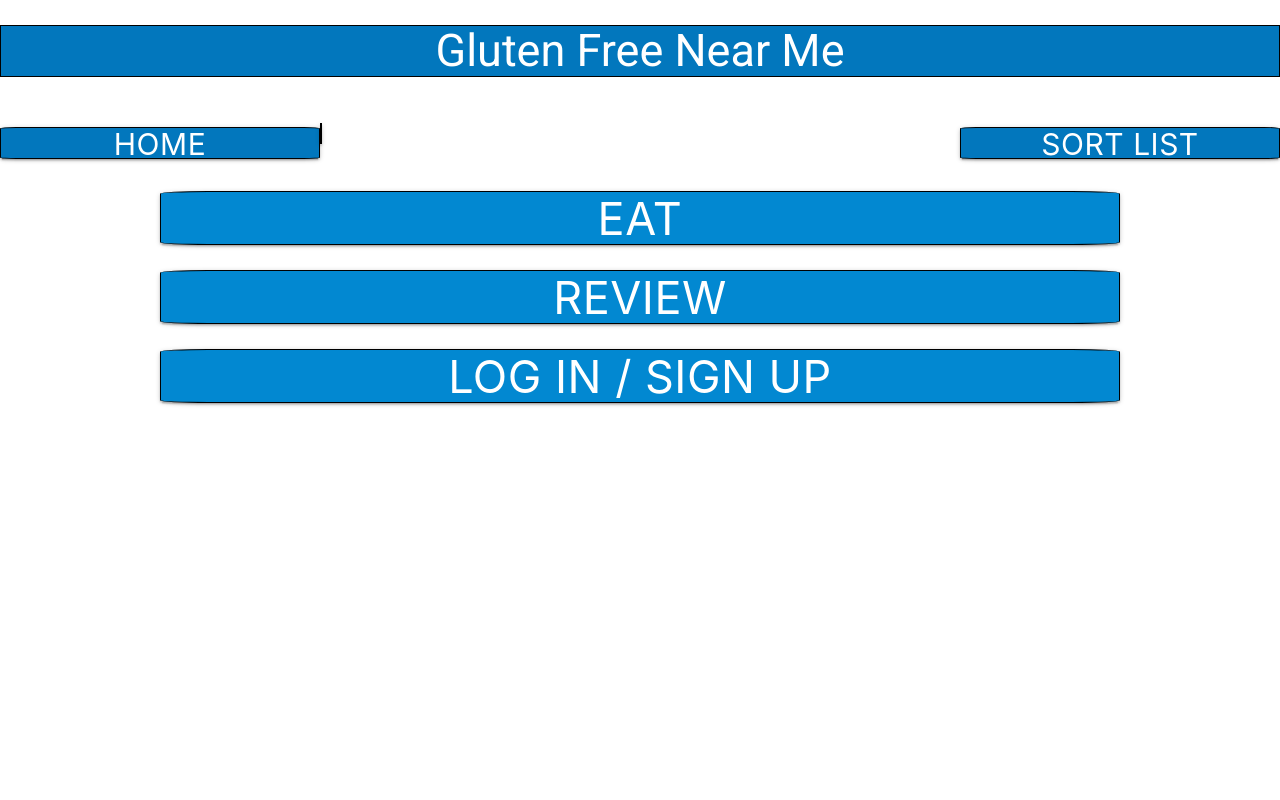
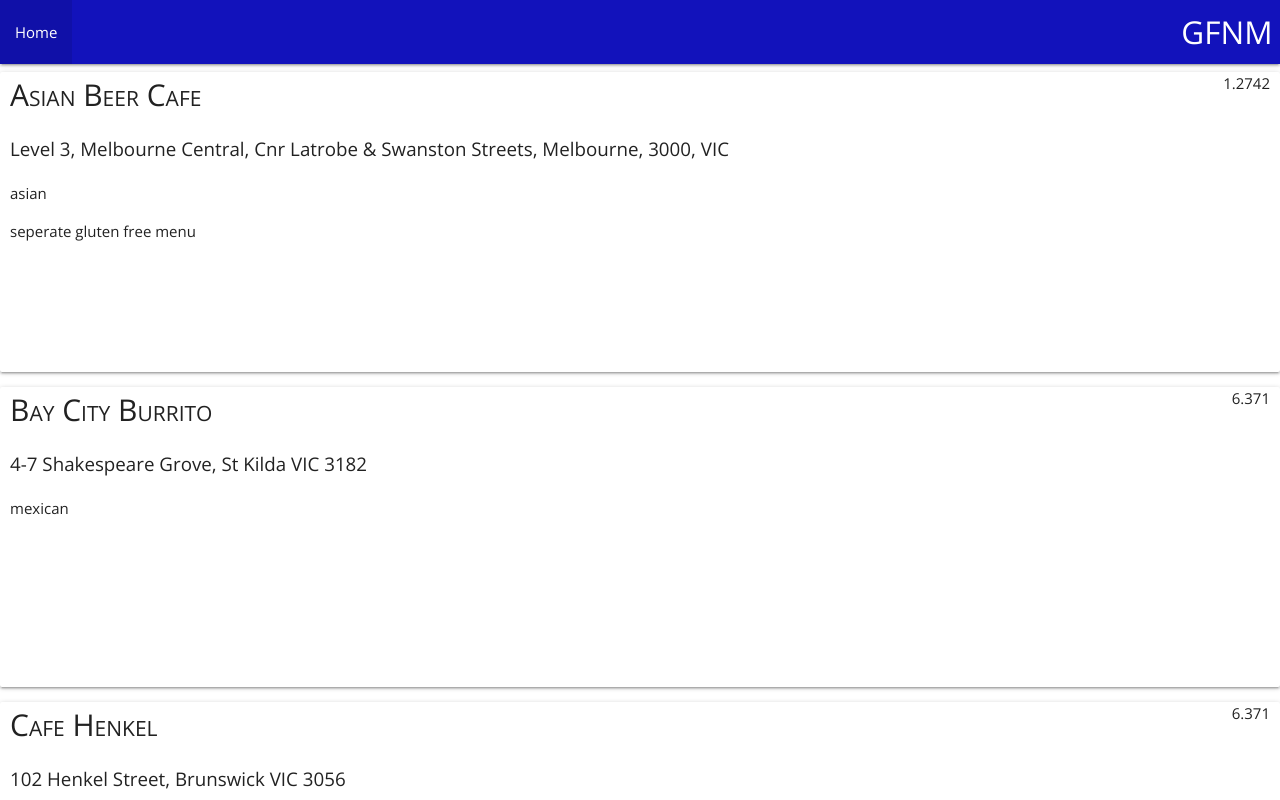
Before and after one commit to writerdean/gluten_free_near_me, a React (Create React App) app: page / in a window 1280 px wide. Shown: the top 800 px of the page. Built offline with nearby package versions, Linux system fonts and the light colour scheme; no server answers.

Commit message:
styling and new landing page

```diff
--- a/src/App.css
+++ b/src/App.css
@@ -2,7 +2,7 @@
 
 /* font-family: 'Open Sans', sans-serif;
 font-family: 'Roboto', sans-serif; */
-/
+
 body {
   font-family: 'Open Sans', sans-serif;
 }
@@ -11,41 +11,30 @@
   font-family: 'Roboto', sans-serif;
 }
 
-.list-view {
-  font-size: 2rem;
-  color: white;
+
+nav {
+  position: -webkit-sticky;
+  position: sticky;
+  top: 0;
+  background-color: rgb(18, 18, 187);
 }
 
-nav {
-  display: inline;
-  font-size: 1rem;
+.card {
+  padding: 0 10px;
 }
 
-.title {
-  color: white;
-  margin: 25px 0 25px 0;
-  text-align: center;
-  font-size: 3rem;
+.restaurant-name {
+  display: inline;
+  font-size: 2rem;
+  font-variant: small-caps;
 }
 
-.btn-small {
-  border-radius: 5%;
-  width: 25%;
-  margin: 25px auto;
-  display: block;
-  text-align: center;
-  font-size: 2rem;
+.restaurant-address {
+  font-size: 1.25rem;
 }
 
-.btn-large {
-  border-radius: 5%;
-  width: 75%;
-  margin: 25px auto;
-  display: block;
-  text-align: center;
-  font-size: 3rem;
+.comments {
+  color: grey;
+  font-size: .75rem;
+
 }
-
-.light-blue {
-  border: 1px solid black;
-}
--- a/src/App.js
+++ b/src/App.js
@@ -1,31 +1,29 @@
 import React, { Component } from 'react';
 import './reset.css';
 import './App.css';
-import Home from './Home'
+// import Home from './Home'
 import Eat from './Eat'
 import Restaurant from './Restaurant'
 import {Switch, Route, Link} from 'react-router-dom'
 
-let currLat = -37.861131
-let currLong = 144.9723142
+let currLat = -37.818241
+let currLong = 144.959108
 
-// M.AutoInit();
+// function getUserLocation() {
 
-function getUserLocation() {
+//   function success(position) {
+//     let latitude  = position.coords.latitude;
+//     let longitude = position.coords.longitude;
+//     console.log(latitude + ', ' + longitude)
+//   }
 
-  function success(position) {
-    let latitude  = position.coords.latitude;
-    let longitude = position.coords.longitude;
-    console.log(latitude + ', ' + longitude)
-  }
+//   function error() {
+//     console.log("Unable to retrieve your location");
+//   }
 
-  function error() {
-    console.log("Unable to retrieve your location");
-  }
-
-navigator.geolocation.getCurrentPosition(success, error);
-}
-console.log(getUserLocation())
+// navigator.geolocation.getCurrentPosition(success, error);
+// }
+// console.log(getUserLocation())
 
 
 const calcDistance = (lat1, lon1, lat2, lon2) => {
@@ -49,8 +47,8 @@
       {name: 'Ciao Mamma Pasta Bar', address: '3 Union Street, Brunswick VIC 3056', cuisine: 'pasta', lat: '-37.774310', lon: '144.960020', distance: '', comments: ''},
       {name: 'Delhicious Cuisine', address: '91 Upper Heidelberg Road, Ivanhoe VIC 3079', cuisine: '', lat: '-37.769460', lon: '145.041300', distance: '', comments: ''},
       {name: 'Fathers Office', address: '249 Lt Lonsdale Street, Melbourne, 3000, VIC', cuisine: 'international', lat: '-37.809112', lon: '144.969294', distance: '', comments: ''},
-      {name: 'Fresh Twisted Cafe', address: '156 Eaton Rd, Chico CA 95973 USA', cuisine: '', lat: '.773233', lon: '121.876961', distance: '', comments: 'gluten free bread available'},
-      {name: 'Gazi Restaurant', address: '2 Exhibition Street, Melbourne, 3000, VIC', cuisine: 'greek', lat: '-37.928171', lon: '145.192372', distance: '', comments: ''},
+      {name: 'Fresh Twisted Cafe', address: '156 Eaton Rd, Chico CA 95973 USA', cuisine: '', lat: '39.773233', lon: '121.876961', distance: '', comments: 'gluten free bread available'},
+      {name: 'Gazi Restaurant', address: '2 Exhibition Street, Melbourne, 3000, VIC', cuisine: 'greek', lat: '-37.815305', lon: '144.972619', distance: '', comments: ''},
       {name: 'Guzman Y Gomez', address: '289-299 Swanston Street, Melbourne, 3000, VIC', cuisine: 'mexican', lat: '-37.811157', lon: '144.964302', distance: '', comments: ''},
       {name: 'Hemp Kitchen', address: '1/173-177 Barkly Street, St Kilda VIC 3182', cuisine: 'pizza', lat: '-37.867800', lon: '144.980890', distance: '', comments: ''},
       {name: 'I Love Dumplings', address: '2/29 Fitzroy Street, St Kilda VIC 3182', cuisine: 'asian', lat: '-37.861700', lon: '144.973600', distance: '', comments: ''},
@@ -67,11 +65,6 @@
       {name: 'Vegie Bar', address: '380 Brunswick Street, Fitzroy VIC 3065', cuisine: 'vegetarian', lat: '-37.795850', lon: '144.979100', distance: '', comments: ''},
       {name: 'Wellzones GF', address: 'Shop 10, 436 Burke Road, Camberwell VIC 3124', cuisine: 'cafe', lat: '-37.821390', lon: '145.058650', distance: '', comments: ''}
       ]
-    // user:[
-    //   {latitude: latitude,
-    //     longitude: longitude
-    //   }
-    //   ]
   };
 
   componentDidMount = () => {
@@ -93,7 +86,7 @@
   //     return 1;
   //     return 0;
   //   }
-  //   restaurants.sort(compare)
+  //   sortList.sort(compare)
 
   render() {
 
@@ -102,22 +95,26 @@
 
     return (
       <div>
+        <main>
+          <div className="navbar-fixed">
+            <nav>
+              <div className="nav-wrapper">
+                <a href="#" className="brand-logo right">GFNM</a>
+                  <ul id="nav-mobile" className="left">
+                    <li><Link to="/">Home</Link></li>
+                  </ul>
+              </div>
+  </nav>
+          </div>
 
-        <main>
-        <h1 className="title light-blue darken-3">Gluten Free Near Me</h1>
-          <nav className="light-blue darken-3">
-            <Link className="light-blue darken-3 btn-small left" to="/">Home</Link>
-            <div className="light-blue darken-3 btn-small right">Sort List</div>
-          </nav>
 
             <Switch>
-              <Route exact path="/" render={() => <Home />} />
-              <Route exact path="/eat" render={() => <Eat data={ restaurants } />} />
+              {/* <Route exact path="/" render={() => <Home />} /> */}
+              <Route exact path="/" render={() => <Eat data={ restaurants } />} />
               <Route exact path="/restaurants/:name" render={(props) =>
                 <Restaurant data={restaurants} {...props }/>} />
             </Switch>
-          </main>
-
+        </main>
       </div>
     );
   }
--- a/src/Eat.js
+++ b/src/Eat.js
@@ -4,21 +4,31 @@
 export default function Eat(props) {
 
   return(
-    <section className="light-blue darken-3">
+    <section>
 
-    <h1 className="title">Restaurants</h1>
+    {/* {props.data.filter(function(restaurant) {
+      return restaurant.distance <= 1;
+    })} */}
 
     {props.data.map(restaurant => (
-      <div key={restaurant.name}>
-        <p className="list-view">
-          <Link to={`/restaurants/${restaurant.name}`}>
-          {restaurant.name}     {restaurant.distance}</Link>
-        </p>
+      <div  className="card small" key={restaurant.name}>
+        <div className="name-container">
+          <div className="restaurant-name">
+            <Link to={`/restaurants/${restaurant.name}`}>
+            {restaurant.name}</Link>
+          </div><div className="right">{restaurant.distance}</div>
+        </div>
 
-        <p className="list-view"><a href={`maps://maps.apple.com/?11=${restaurant.lat}, ${restaurant.lon}&z=18&daddr=${restaurant.address}&dirflg=w&t=m` } target="blank"> {restaurant.address}</a></p>
-        <hr></hr>
+        <p className="restaurant-address"><a href={`maps://maps.apple.com/?11=${restaurant.lat}, ${restaurant.lon}&z=18&daddr=${restaurant.address}&dirflg=w&t=m` } target="blank"> {restaurant.address}</a></p>
+
+        <p className="restaurant-cuisine"> {restaurant.cuisine}</p>
+        <p className="restaurant-comments"> {restaurant.comments}</p>
+
       </div>
     ))}
+
+
+
 
     </section>
   )
--- a/src/Home.js
+++ b/src/Home.js
@@ -5,12 +5,10 @@
   return(
     <section>
 
-      <div className="button waves-effect light-blue darken-2 btn-large" ><Link to="/eat">Eat</Link></div>
-      <div className="button waves-effect light-blue darken-2 btn-large" ><Link to="/review">Review</Link></div>
-      <div className="button waves-effect light-blue darken-2 btn-large" ><Link to="/login">Log in / Sign up</Link>
-      <p></p></div>
-
-
+      <div><Link to="/eat">Eat</Link></div>
+      <div><Link to="/review">Review</Link></div>
+      <div><Link to="/login">Log in / Sign up</Link>
+      </div>
     </section>
   )
 }
--- a/src/Restaurant.js
+++ b/src/Restaurant.js
@@ -8,10 +8,10 @@
     restaurant.name === props.match.params.name)
 
     return(
-      <section className="card panel white-text light-blue darken-3">
+      <section className="card small">
 
-        <p className="list-view">{restaurant.name}</p>
-        <p className="list-view"><a href={`maps://maps.apple.com/?11=${restaurant.lat}, ${restaurant.long}&z=18&daddr=${restaurant.address}&dirflg=w&t=m` } target="blank"> {restaurant.address}</a></p>
+        <p className="restaurant-name">{restaurant.name}</p>
+        <p className="restaurant-address"><a href={`maps://maps.apple.com/?11=${restaurant.lat}, ${restaurant.long}&z=18&daddr=${restaurant.address}&dirflg=w&t=m` } target="blank"> {restaurant.address}</a></p>
 
         <p className="list-view">{`Cuisine:  ${restaurant.cuisine}`}</p>
         <p className="list-view">{`Comments:  ${restaurant.comments}`}</p>
```
